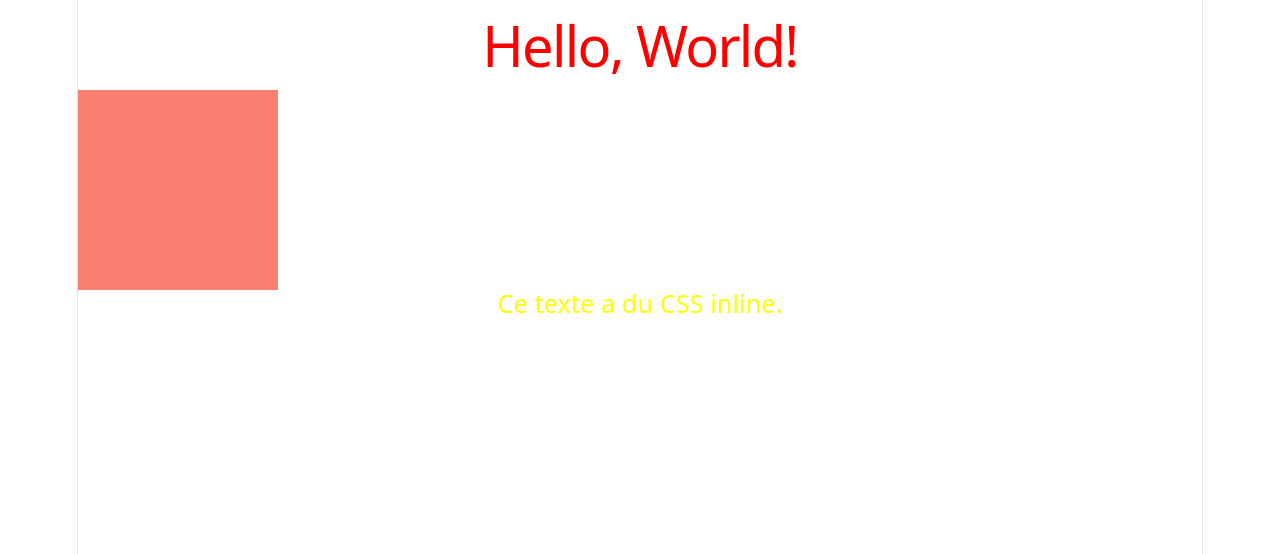
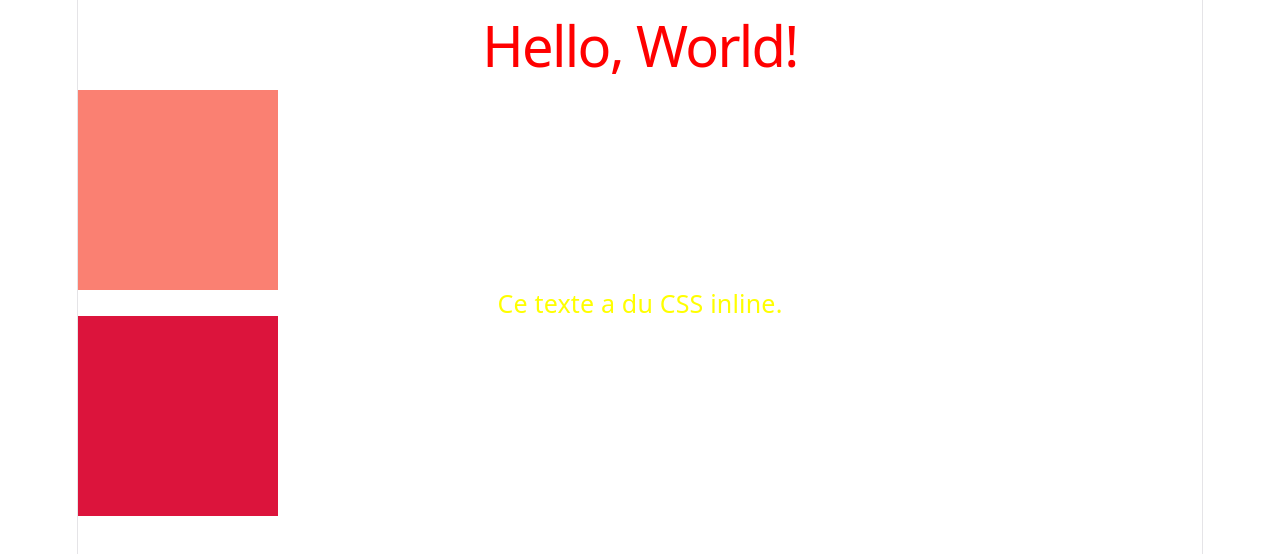
Before and after one commit to ngapsgeschaft/tuto-vue, a Vue app: page / in a window 1280 px wide. Shown: the top 554 px of the page. Built offline with nearby package versions, Linux system fonts and the light colour scheme.

Commit message:
ch#02(css): Importation d'une feuille de style de façon globale

```diff
--- /dev/null
+++ b/src/assets/styles/mystyle.css
@@ -0,0 +1,5 @@
+.box-style {
+    width: 200px;
+    height: 200px;
+    background: crimson;
+}
--- a/src/components/MyComposant.vue
+++ b/src/components/MyComposant.vue
@@ -42,6 +42,7 @@
   </div> -->
   <div class="box"></div>
   <div v-bind:style="inlineStyle">Ce texte a du CSS inline.</div>
+  <div class="box-style"></div>
 </template>
 
 <script>
--- a/src/main.ts
+++ b/src/main.ts
@@ -1,5 +1,6 @@
 import { createApp } from 'vue'
 import './style.css'
-import App from './App.vue'
+import './assets/styles/mystyle.css'
+import App from "./App.vue"
 
 createApp(App).mount('#app')
```
